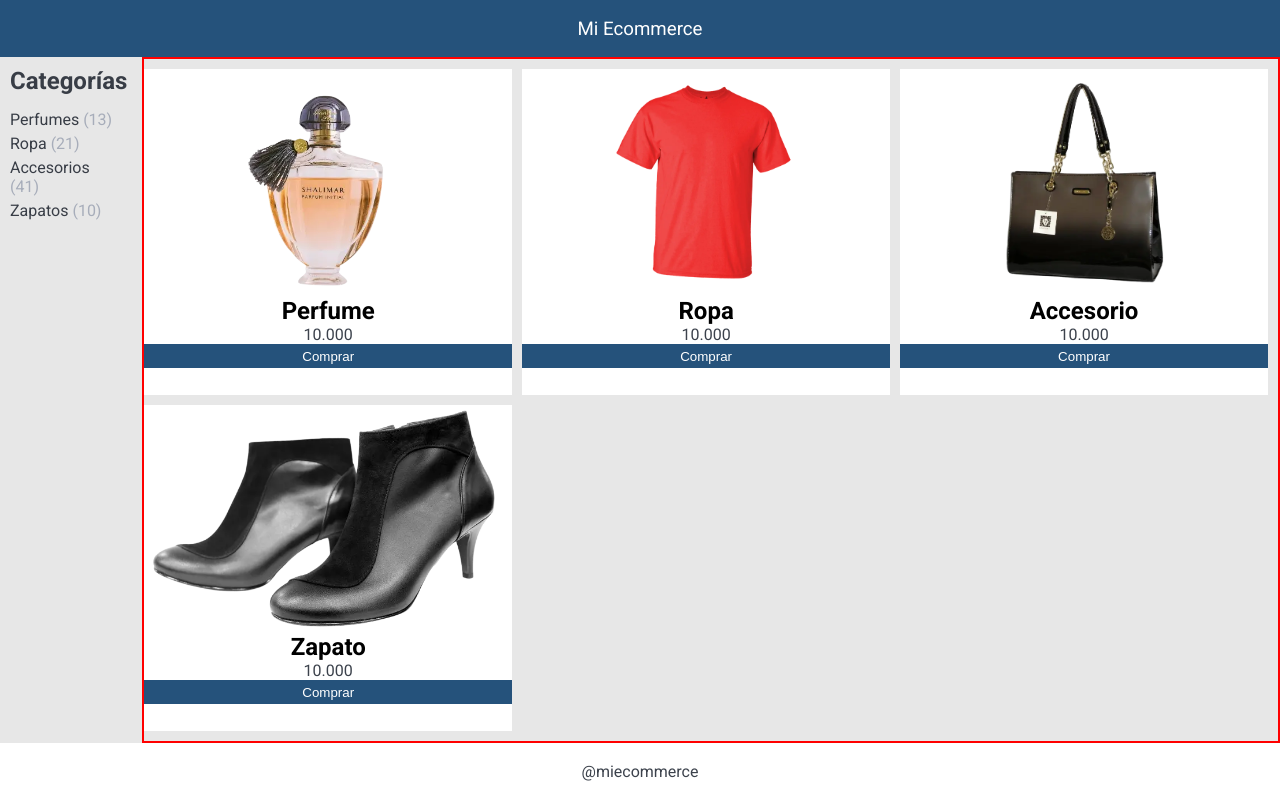
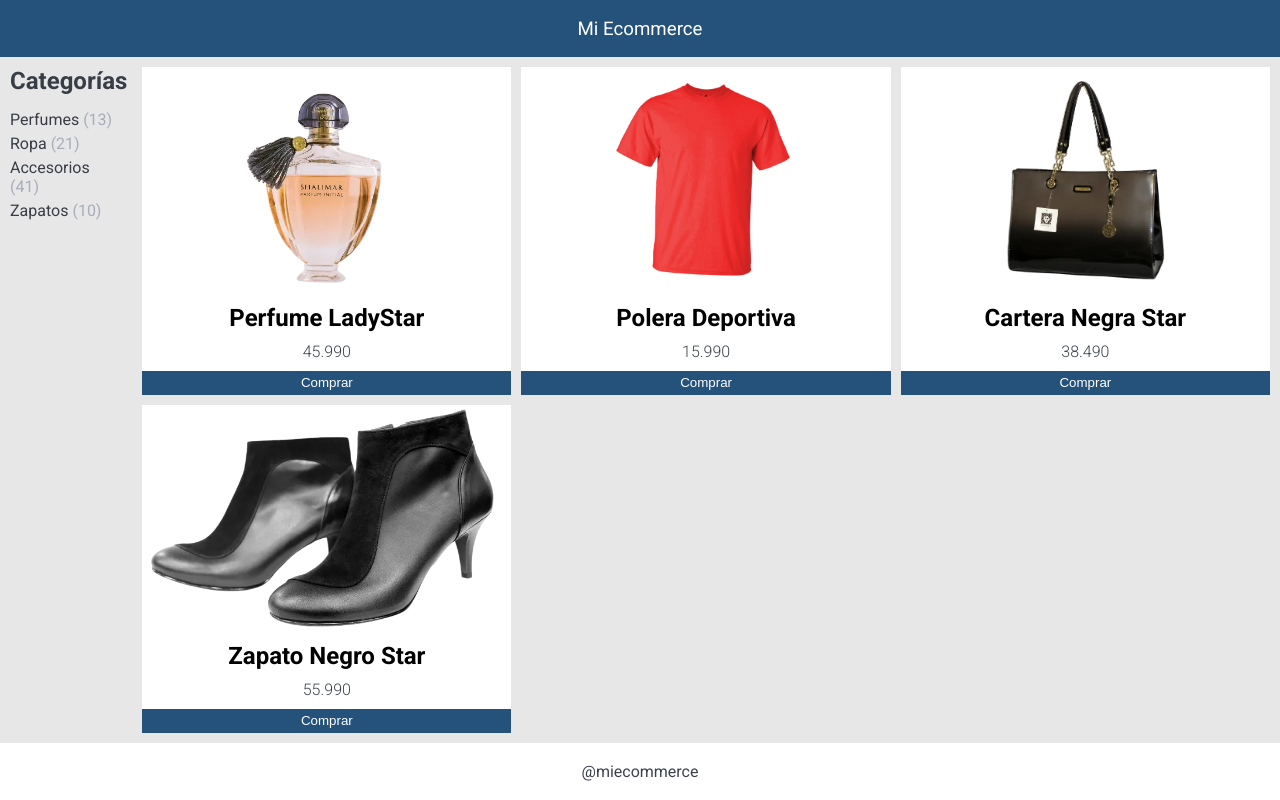
Before and after one commit to joscarmona/desafio-layout-e-commerce, a plain HTML site: page index.html in a window 1280 px wide. Drawn offline with Linux system fonts and the light colour scheme.

Commit message:
diseño finalizado

```diff
--- a/assets/css/style.css
+++ b/assets/css/style.css
@@ -59,31 +59,27 @@ nav h3{
 .productos{
     grid-area: productos;
     /* background-color: blueviolet; */
-    /* text-align: center; */
-    /* align-content: center; */
-    /* align-items: center; */
-    /* justify-items: center; */
-    /* justify-content: center; */
-    /* justify-items: center; */
     display: grid;
     grid-template-columns: 1fr 1fr 1fr;
     gap: 10px;
     padding: 10px 10px 10px 0px;
-    border: solid 2px red;
+    /* border: solid 2px red; */
 }
 
 .producto-1{
-    /* grid-area: producto-1; */
     /* border: solid 1px black; */
     display: flex;
     flex-direction: column;
     align-items: center;
+    text-align: center;
     background-color: white;
+    gap: 10px;
 }
 
 /* .card-body{
     width: 100%;
-    height: 80%;
+    height: 60%;
+    flex-grow: 1;
 } */
 .bg-producto-1{
     background-image: url("../image/perfume.webp");
@@ -91,9 +87,10 @@ nav h3{
     background-size: contain;
     background-position: center;
     width: 100%;
-    height: 70%;
+    height: 60%;
     /* width: 4rem; */
     /* border: solid 3px chocolate; */
+    flex-grow: 1;
 }
 
 .producto-2{
@@ -102,18 +99,21 @@ nav h3{
     display: flex;
     flex-direction: column;
     align-items: center;
+    text-align: center;
     background-color: white;
+    gap: 10px;
 }
 
 .bg-producto-2{
-    background-image: url("../image/ropa.webp");
+    background-image: url("../image/polera.webp");
     background-repeat: no-repeat;
     background-size: contain;
     background-position: center;
     width: 100%;
-    height: 70%;
+    height: 60%;
     /* width: 4rem; */
     /* border: solid 3px chocolate; */
+    flex-grow: 1;
 }
 
 .producto-3{
@@ -122,18 +122,21 @@ nav h3{
     display: flex;
     flex-direction: column;
     align-items: center;
+    text-align: center;
     background-color: white;
+    gap: 10px;
 }
 
 .bg-producto-3{
-    background-image: url("../image/accesorio.webp");
+    background-image: url("../image/cartera.webp");
     background-repeat: no-repeat;
     background-size: contain;
     background-position: center;
     width: 100%;
-    height: 70%;
+    height: 60%;
     /* width: 4rem; */
     /* border: solid 3px chocolate; */
+    flex-grow: 1;
 }
 
 .producto-4{
@@ -142,7 +145,9 @@ nav h3{
     display: flex;
     flex-direction: column;
     align-items: center;
+    text-align: center;
     background-color: white;
+    gap: 10px;
 }
 
 .bg-producto-4{
@@ -151,9 +156,10 @@ nav h3{
     background-size: contain;
     background-position: center;
     width: 100%;
-    height: 70%;
+    height: 60%;
     /* width: 4rem; */
     /* border: solid 3px chocolate; */
+    flex-grow: 1;
 }
 
 button{
@@ -166,6 +172,7 @@ button{
 
 .precio{
     color: rgb(60, 66, 76);
+    font-weight: 300;
 }
 
 /* ******************************************************** */
--- a/index.html
+++ b/index.html
@@ -48,10 +48,10 @@
             <!-- -------- Card 1 -------- -->
             <article class="producto-1">
                 <!-- <div class="card-body"> -->
-                    <div class="bg-producto-1"></div>
+                <div class="bg-producto-1"></div>
                 <!-- </div> -->
-                <h2>Perfume</h2>
-                <p class="precio">10.000</p>
+                <h2>Perfume LadyStar</h2>
+                <h4 class="precio">45.990</h4>
                 <button>
                     <p>Comprar</p>
                 </button>
@@ -59,10 +59,10 @@
             <!-- -------- Card 2 -------- -->
             <article class="producto-2">
                 <!-- <div class="card-body"> -->
-                    <div class="bg-producto-2"></div>
+                <div class="bg-producto-2"></div>
                 <!-- </div> -->
-                <h2>Ropa</h2>
-                <p class="precio">10.000</p>
+                <h2>Polera Deportiva</h2>
+                <p class="precio">15.990</p>
                 <button>
                     <p>Comprar</p>
                 </button>
@@ -70,10 +70,10 @@
             <!-- -------- Card 3 -------- -->
             <article class="producto-3">
                 <!-- <div class="card-body"> -->
-                    <div class="bg-producto-3"></div>
+                <div class="bg-producto-3"></div>
                 <!-- </div> -->
-                <h2>Accesorio</h2>
-                <p class="precio">10.000</p>
+                <h2>Cartera Negra Star</h2>
+                <h4 class="precio">38.490</h4>
                 <button>
                     <p>Comprar</p>
                 </button>
@@ -81,10 +81,10 @@
             <!-- -------- Card 4 -------- -->
             <article class="producto-4">
                 <!-- <div class="card-body"> -->
-                    <div class="bg-producto-4"></div>
+                <div class="bg-producto-4"></div>
                 <!-- </div> -->
-                <h2>Zapato</h2>
-                <p class="precio">10.000</p>
+                <h2>Zapato Negro Star</h2>
+                <p class="precio">55.990</p>
                 <button>
                     <p>Comprar</p>
                 </button>
```
Also changed, not shown: assets/image/cartera.webp (renamed from assets/image/accesorio.webp), assets/image/polera.webp (renamed from assets/image/ropa.webp).
